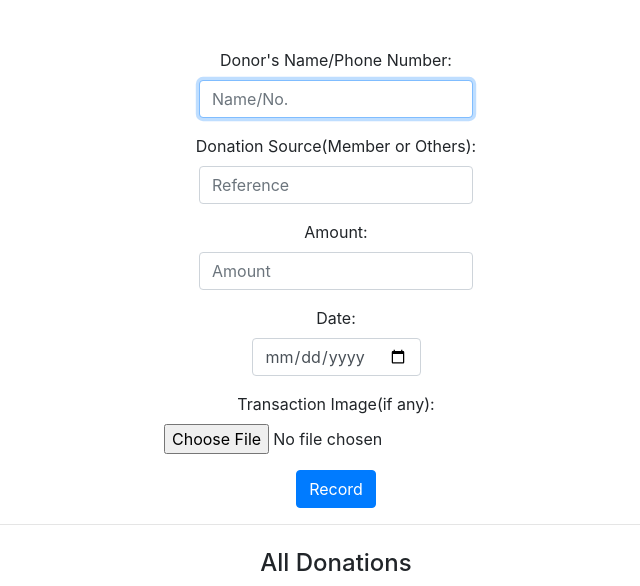
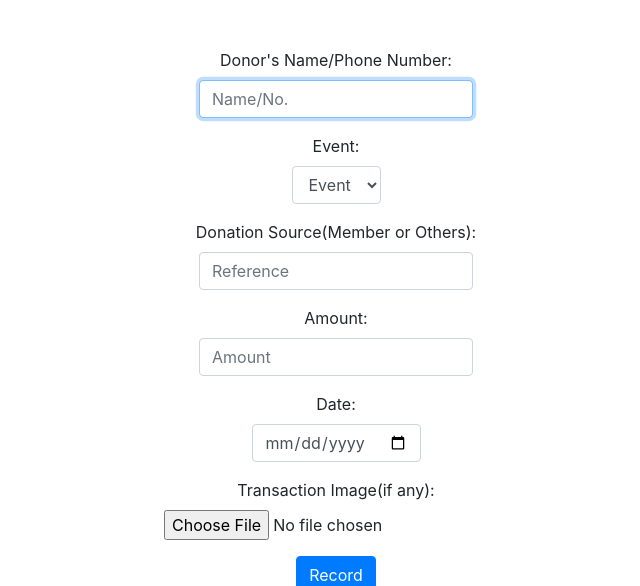
Before and after one commit to ehsansth/MMO-Management, a Flask app: template templates/donors.html in a window 1280 px wide. Shown: the part 76-662 px from the top of the page, without its empty margins (304-944 px from the left). Run offline with Flask 2, Linux system fonts and the light colour scheme; the template is opened without the code that fills it, so the values that code supplies are empty; some libraries are stand-ins or nearby versions.

Commit message:
added event_id in donors function line 219, 230, 240

```diff
--- a/application.py
+++ b/application.py
@@ -208,14 +208,16 @@ def donors():
     if request.method == "POST":
         # Declare variables for each form data entered
         name = request.form.get("name")
+        event = request.form.get("event")
         reference = request.form.get("reference")
         amount = request.form.get("amount")
         date = request.form.get("date")
         user = session['user_id']
+        eid = db.execute("SELECT id FROM events WHERE event = ?", event)
         # check if the post request has the file part
         if 'file' not in request.files:
-            db.execute("INSERT INTO donations (user_id, name, reference, amount, date) VALUES (?, ?, ?, ?, ?)",
-                    user, name, reference, amount, date)
+            db.execute("INSERT INTO donations (event_id, user_id, name, reference, amount, date) VALUES (?, ?, ?, ?, ?)",
+                    eid, user, name, reference, amount, date)
             ocash = db.execute('SELECT cash FROM assets')
             ncash = float(amount) + float(ocash[0]['cash'])
             db.execute('UPDATE assets SET cash = (?)', ncash)
@@ -225,8 +227,8 @@ def donors():
         # If the user does not select a file, the browser submits an
         # empty file without a filename.
         if file.filename == '':
-            db.execute("INSERT INTO donations (user_id, name, reference, amount, date) VALUES (?, ?, ?, ?, ?)",
-                    user, name, reference, amount, date)
+            db.execute("INSERT INTO donations (event_id, user_id, name, reference, amount, date) VALUES (?, ?, ?, ?, ?)",
+                    eid, user, name, reference, amount, date)
             ocash = db.execute('SELECT cash FROM assets')
             ncash = float(amount) + float(ocash[0]['cash'])
             db.execute('UPDATE assets SET cash = ?', ncash)
@@ -235,8 +237,8 @@ def donors():
         if file and allowed_file(file.filename):
             filename = secure_filename(file.filename)
         file.save(os.path.join(app.config['UPLOAD_FOLDER'], filename))
-        db.execute("INSERT INTO donations (user_id, name, reference, amount, date, image) VALUES (?, ?, ?, ?, ?, ?)",
-                    user, name, reference, amount, date, imagetobinary(filename))
+        db.execute("INSERT INTO donations (event_id, user_id, name, reference, amount, date, image) VALUES (?, ?, ?, ?, ?, ?)",
+                    eid, user, name, reference, amount, date, imagetobinary(filename))
         ocash = db.execute('SELECT cash FROM assets')
         ncash = float(amount) + float(ocash[0]['cash'])
         db.execute('UPDATE assets SET cash = ?', ncash)
--- a/templates/donors.html
+++ b/templates/donors.html
@@ -8,6 +8,15 @@
         <div class="form-group">
            <label for="donor name">Donor's Name/Phone Number:</label><br>
            <input autocomplete="off" autofocus class="form-control" name="name" placeholder="Name/No." type="text" required>
+        </div>
+        <div class="form-group">
+           <label for="event name">Event:</label><br>
+           <select id="event" class="form-control" name="event" required>
+                <option disabled selected value="">Event</option>
+                {% for vent in vent %}
+                    <option value="{{ vent.event }}">{{ vent.event }}</option>
+                {% endfor %}
+            </select>
         </div>
         <div class="form-group">
             <label for="donation source">Donation Source(Member or Others):</label><br>
```
